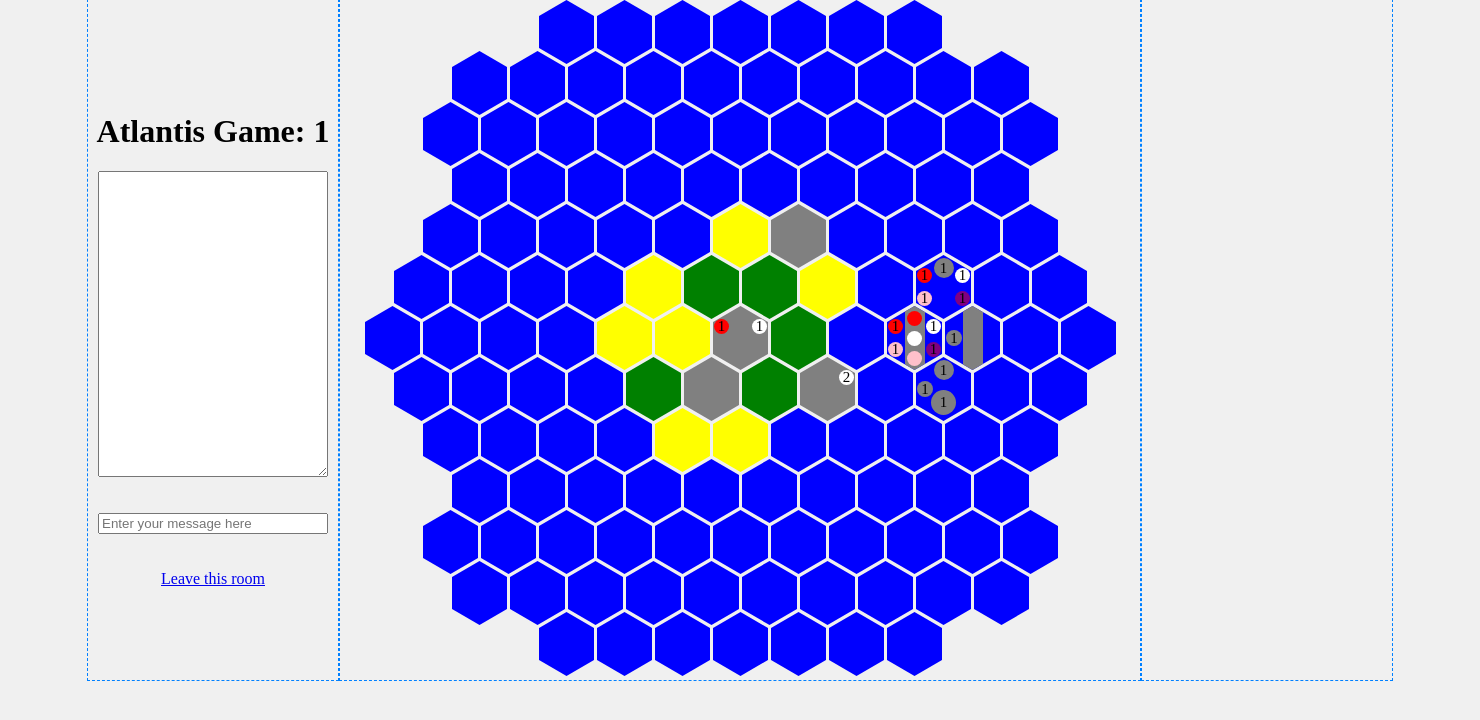
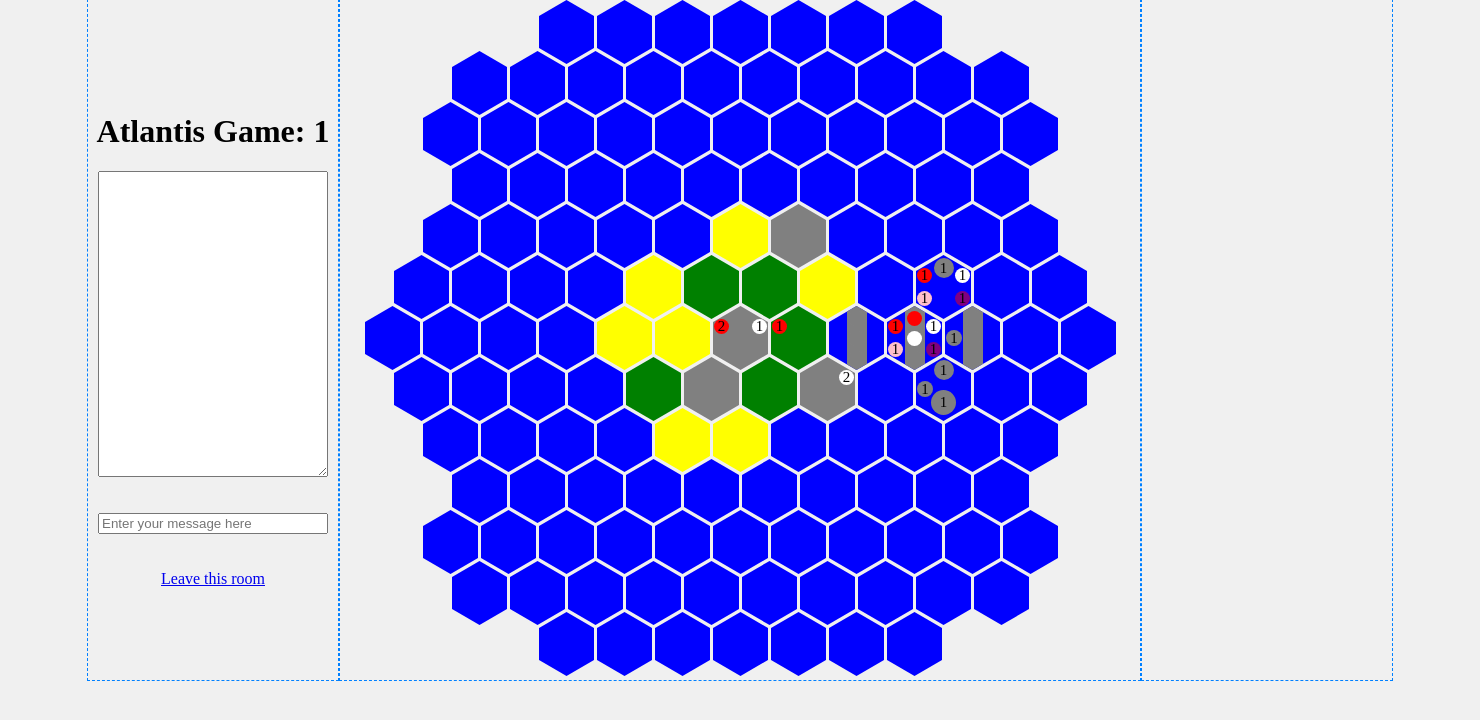
Before and after one commit to kaige212/Atlantis, a Flask app: page /Atlantis/1 in a window 1480 px wide. Shown: the part 60-780 px from the top of the page. Run offline with Flask 3, Linux system fonts and the light colour scheme; the visitor is signed in with stand-in values (Sample User, id 1).

Commit message:
yzc init

```diff
--- a/app/static/Atlantis.js
+++ b/app/static/Atlantis.js
@@ -1,7 +1,7 @@
 // 创建棋盘
 const chessboard = document.getElementById('chessboard');
 //const display_left = document.getElementById('display_left'); // 获取显示坐标的元素
-const display_right = document.getElementById('display_right'); // 获取显示坐标的元素
+const display_right = document.getElementById('right_board'); // 获取显示坐标的元素
 
 let currentHexagon = null; // 当前被点击的格子
 let currentNeighbors = [];
@@ -10,6 +10,50 @@ let currentPosition = []; // 当前被点击的格子
 let mode = 'mode1';
 let player = 'player1';
 let movemod = false;
+let selectedChess = null;
+let setboat = false;
+let step = 3;
+let player1chess = {'player1_0':{
+                        'score' : 1,
+                        'active' : 'on',
+                    },
+                    'player1_1':{
+                        'score' : 1,
+                        'active' : 'on',
+                    },
+                    'player1_2':{
+                        'score' : 1,
+                        'active' : 'on',
+                    },
+                    'player1_3':{
+                        'score' : 1,
+                        'active' : 'on',
+                    },
+                    'player1_4':{
+                        'score' : 1,
+                        'active' : 'on',
+                    },
+                    'player1_5':{
+                        'score' : 1,
+                        'active' : 'on',
+                    },
+                    'player1_6':{
+                        'score' : 1,
+                        'active' : 'on',
+                    },
+                    'player1_7':{
+                        'score' : 1,
+                        'active' : 'on',
+                    },
+                    'player1_8':{
+                        'score' : 1,
+                        'active' : 'on',
+                    },
+                    'player1_9':{
+                        'score' : 1,
+                        'active' : 'on',
+                    }
+                }
 
 /*let booleanArray = [
     [false, false, false, true , true , true , true , true , true , true , false, false, false],
@@ -56,10 +100,10 @@ for (let row = 0; row < 13; row++) {
             whale: 0,
             shark: 0,
             monster: 0,
-            player1: 0,
-            player2: 0,
-            player3: 0,
-            player4: 0,
+            player1: [],
+            player2: [],
+            player3: [],
+            player4: [],
         };
         if (((row === 0 || row === 12) && (col >= 3 && col <= 9)) ||
             ((row === 1 || row === 3 || row === 9 || row === 11) && (col >= 1 && col <= 10)) ||
@@ -93,24 +137,25 @@ grid[5][7].land = 'sand';
 grid[8][5].land = 'sand';
 grid[8][6].land = 'sand';
 
-grid[6][6].player1 = 1;
-grid[6][6].player2 = 1;
-grid[7][7].player2 = 2;
+grid[6][6].player1 = ['player1_0', 'player1_6'];
+grid[6][6].player2 = ['player2_2'];
+grid[7][7].player2 = ['player2_0', 'player2_3'];
 
-grid[5][9].player1 = 1;
-grid[5][9].player2 = 1;
-grid[5][9].player3 = 1;
-grid[5][9].player4 = 1;
+grid[5][9].player1 = ['player1_1'];
+grid[5][9].player2 = ['player2_1'];
+grid[5][9].player3 = ['player3_2'];
+grid[5][9].player4 = ['player4_2'];
 grid[5][9].whale = 1;
 
-grid[6][9].player1 = 1;
-grid[6][9].player2 = 1;
-grid[6][9].player3 = 1;
-grid[6][9].player4 = 1;
+grid[6][7].player1 = ['player1_9'];
+grid[6][8].haveboat = true;
+
+grid[6][9].player1 = ['player1_5'];
+grid[6][9].player2 = ['player2_5'];
+grid[6][9].player3 = ['player3_4'];
+grid[6][9].player4 = ['player4_4'];
 grid[6][9].haveboat = true;
-grid[6][9].boat[0] = 'player1';
-grid[6][9].boat[1] = 'player2';
-grid[6][9].boat[2] = 'player3';
+grid[6][9].boat = ['player1_7', 'player2_7', 'none'];
 
 grid[6][10].shark = 1;
 grid[6][10].haveboat = true;
@@ -135,41 +180,42 @@ for (let row = 0; row < 13; row++) {
             circlePlayer1.style.backgroundColor = player_color['player1'];
             const circlePlayer1num = document.createElement('div');
             circlePlayer1num.className = 'number player1num';
-            circlePlayer1num.textContent = grid[row][col].player1;
+            circlePlayer1num.textContent = grid[row][col].player1.length;
             circlePlayer1.appendChild(circlePlayer1num);
 
             const circlePlayer2 = createCircle('player2');
             circlePlayer2.style.backgroundColor = player_color['player2'];
             const circlePlayer2num = document.createElement('div');
             circlePlayer2num.className = 'number player2num';
-            circlePlayer2num.textContent = grid[row][col].player2;
+            circlePlayer2num.textContent = grid[row][col].player2.length;
             circlePlayer2.appendChild(circlePlayer2num);
 
             const circlePlayer3 = createCircle('player3');
             circlePlayer3.style.backgroundColor = player_color['player3'];
             const circlePlayer3num = document.createElement('div');
             circlePlayer3num.className = 'number player3num';
-            circlePlayer3num.textContent = grid[row][col].player3;
+            circlePlayer3num.textContent = grid[row][col].player3.length;
             circlePlayer3.appendChild(circlePlayer3num);
 
             const circlePlayer4 = createCircle('player4');
             circlePlayer4.style.backgroundColor = player_color['player4'];
             const circlePlayer4num = document.createElement('div');
             circlePlayer4num.className = 'number player4num';
-            circlePlayer4num.textContent = grid[row][col].player4;
+            circlePlayer4num.textContent = grid[row][col].player4.length;
             circlePlayer4.appendChild(circlePlayer4num);
 
             const rectangle= createRectangle();
             rectangle.style.backgroundColor = 'gray';
+            const circleBoat0= createCircle('boat0');
             const circleBoat1= createCircle('boat1');
-            circleBoat1.style.backgroundColor = player_color[grid[row][col].boat[0]];
             const circleBoat2= createCircle('boat2');
-            circleBoat2.style.backgroundColor = player_color[grid[row][col].boat[1]];
-            const circleBoat3= createCircle('boat3');
-            circleBoat3.style.backgroundColor = player_color[grid[row][col].boat[2]];
+            const [boat0, boat1, boat2] = grid[row][col].boat.map(boat => player_color[boat.split('_')[0]]);
+            circleBoat0.style.backgroundColor = boat0;
+            circleBoat1.style.backgroundColor = boat1;
+            circleBoat2.style.backgroundColor = boat2;
+            rectangle.appendChild(circleBoat0);
             rectangle.appendChild(circleBoat1);
             rectangle.appendChild(circleBoat2);
-            rectangle.appendChild(circleBoat3);
 
             const circleWhale= createCircle('whale');
             circleWhale.style.backgroundColor = 'gray';
@@ -192,10 +238,10 @@ for (let row = 0; row < 13; row++) {
             circleMonternum.textContent = grid[row][col].monster;
             circleMonter.appendChild(circleMonternum);
 
-            showNumber(circlePlayer1, grid[row][col].player1);
-            showNumber(circlePlayer2, grid[row][col].player2);
-            showNumber(circlePlayer3, grid[row][col].player3);
-            showNumber(circlePlayer4, grid[row][col].player4);
+            showNumber(circlePlayer1, grid[row][col].player1.length);
+            showNumber(circlePlayer2, grid[row][col].player2.length);
+            showNumber(circlePlayer3, grid[row][col].player3.length);
+            showNumber(circlePlayer4, grid[row][col].player4.length);
             showBoat(rectangle, grid[row][col].haveboat);
             showNumber(circleWhale, grid[row][col].whale);
             showNumber(circleShark, grid[row][col].shark);
@@ -214,45 +260,76 @@ for (let row = 0; row < 13; row++) {
             hexagons[row][col] = hexagon;
 
             hexagon.addEventListener('click', () => {
-                if (mode == 'mode1' && (grid[row][col].player1 > 0 || (currentNeighbors.indexOf(hexagon) != -1 && movemod == true))) {
-                    // 如果有之前点击过的格子，则移除其颜色效果
+                if (mode == 'mode1' && (grid[row][col].player1.length > 0 || (currentNeighbors.indexOf(hexagon) != -1 && movemod == true))) {
+                    //双击取消或上传
                     if (currentHexagon == hexagon && movemod == true) {
-                        currentHexagon.classList.remove('clicked');
-                        if (currentNeighbors) {
-                            currentNeighbors.forEach(neighbor => {
-                                neighbor.style.filter = 'brightness(100%)';
+                        if (grid[row][col].land == 'sea' && grid[row][col].haveboat && grid[row][col].boat.includes('none')) {
+                            showPopup2().then(() => {
+                                if (setboat) {
+                                    console.log(selectedChess);
+                                    console.log(currentPosition);
+                                    grid[currentPosition[0]][currentPosition[1]].player1 = grid[currentPosition[0]][currentPosition[1]].player1.filter(function(item) {return item !== selectedChess;});
+                                    showNumber(currentHexagon.querySelector('.player1'), grid[currentPosition[0]][currentPosition[1]].player1.length);
+                                    currentHexagon.querySelector('.player1').querySelector('.player1num').textContent = grid[currentPosition[0]][currentPosition[1]].player1.length;
+                                    grid[row][col].boat[grid[row][col].boat.indexOf('none')] = selectedChess;
+                                    showBoat(hexagon.querySelector('.rectangle'), grid[row][col].haveboat);
+                                    const [boat0, boat1, boat2] = grid[row][col].boat.map(boat => player_color[boat.split('_')[0]]);
+                                    circleBoat0.style.backgroundColor = boat0;
+                                    circleBoat1.style.backgroundColor = boat1;
+                                    circleBoat2.style.backgroundColor = boat2;
+                                    setboat = false;
+                                }
+                                ClearCurrent();
                             });
-                            currentNeighbors.length = 0;
                         }
-                        currentHexagon = null;
-                        movemod = false;
-                        currentPosition.length = 0;
+                        else {
+                            ClearCurrent();
+                        }
                     }
 
                     else if (currentHexagon != hexagon && movemod == true) {
-                        console.log(currentNeighbors.indexOf(hexagon));
-                        if (currentNeighbors.indexOf(hexagon)!=-1) {
-                            grid[currentPosition[0]][currentPosition[1]].player1 --;
-                            console.log(currentHexagon.querySelector('.player1'));
-                            showNumber(currentHexagon.querySelector('.player1'), grid[currentPosition[0]][currentPosition[1]].player1);
-                            currentHexagon.querySelector('.player1').querySelector('.player1num').textContent = grid[currentPosition[0]][currentPosition[1]].player1;
-                            grid[row][col].player1 ++;
-                            showNumber(hexagon.querySelector('.player1'), grid[row][col].player1);
-                            hexagon.querySelector('.player1').querySelector('.player1num').textContent = grid[row][col].player1;
+                        if (grid[currentPosition[0]][currentPosition[1]].land != 'sea' && grid[row][col].haveboat && grid[row][col].boat.includes('none')) {
+                            showPopup2().then(() => {
+                                if (setboat) {
+                                    console.log(selectedChess);
+                                    console.log(currentPosition);
+                                    grid[currentPosition[0]][currentPosition[1]].player1 = grid[currentPosition[0]][currentPosition[1]].player1.filter(function(item) {return item !== selectedChess;});
+                                    showNumber(currentHexagon.querySelector('.player1'), grid[currentPosition[0]][currentPosition[1]].player1.length);
+                                    currentHexagon.querySelector('.player1').querySelector('.player1num').textContent = grid[currentPosition[0]][currentPosition[1]].player1.length;
+                                    grid[row][col].boat[grid[row][col].boat.indexOf('none')] = selectedChess;
+                                    showBoat(hexagon.querySelector('.rectangle'), grid[row][col].haveboat);
+                                    const [boat0, boat1, boat2] = grid[row][col].boat.map(boat => player_color[boat.split('_')[0]]);
+                                    circleBoat0.style.backgroundColor = boat0;
+                                    circleBoat1.style.backgroundColor = boat1;
+                                    circleBoat2.style.backgroundColor = boat2;
+                                    setboat = false;
                                 }
-                        currentHexagon.classList.remove('clicked');
-                        if (currentNeighbors) {
-                            currentNeighbors.forEach(neighbor => {
-                                neighbor.style.filter = 'brightness(100%)';
+                                else if (currentNeighbors.indexOf(hexagon)!=-1) {
+                                    grid[currentPosition[0]][currentPosition[1]].player1 = grid[currentPosition[0]][currentPosition[1]].player1.filter(function(item) {return item !== selectedChess;});
+                                    showNumber(currentHexagon.querySelector('.player1'), grid[currentPosition[0]][currentPosition[1]].player1.length);
+                                    currentHexagon.querySelector('.player1').querySelector('.player1num').textContent = grid[currentPosition[0]][currentPosition[1]].player1.length;
+                                    grid[row][col].player1.push(selectedChess);
+                                    showNumber(hexagon.querySelector('.player1'), grid[row][col].player1.length);
+                                    hexagon.querySelector('.player1').querySelector('.player1num').textContent = grid[row][col].player1.length;
+                                    ClearCurrent();
+                                }
+                                ClearCurrent();
                             });
-                            currentNeighbors.length = 0;
                         }
-                        currentHexagon = null;
-                        movemod = false;
-                        currentPosition.length = 0;
+                        else if (currentNeighbors.indexOf(hexagon)!=-1) {
+                            grid[currentPosition[0]][currentPosition[1]].player1 = grid[currentPosition[0]][currentPosition[1]].player1.filter(function(item) {return item !== selectedChess;});
+                            showNumber(currentHexagon.querySelector('.player1'), grid[currentPosition[0]][currentPosition[1]].player1.length);
+                            currentHexagon.querySelector('.player1').querySelector('.player1num').textContent = grid[currentPosition[0]][currentPosition[1]].player1.length;
+                            grid[row][col].player1.push(selectedChess);
+                            showNumber(hexagon.querySelector('.player1'), grid[row][col].player1.length);
+                            hexagon.querySelector('.player1').querySelector('.player1num').textContent = grid[row][col].player1.length;
+                            ClearCurrent();
+                        }
                     }
 
                     else if (currentHexagon != hexagon && movemod == false) {
+                        //showChess(row, col);
+                        showPopup(row, col).then(() => {
                             movemod = true;
                             // 添加点击格子的颜色效果
                             hexagon.classList.add('clicked');
@@ -271,6 +348,7 @@ for (let row = 0; row < 13; row++) {
                             currentNeighbors = neighbors;
                             currentPosition[0] = row;
                             currentPosition[1] = col;
+                            console.log(currentPosition);
                             var Message = '<p>新的文本内容第一行<br>新的文本内容第二行<p>';
                             // 更新坐标显示
                             //display_left.innerHTML = Message;
@@ -285,6 +363,7 @@ for (let row = 0; row < 13; row++) {
                                                         玩家2: ${grid[row][col].player2}<br>
                                                         玩家3: ${grid[row][col].player3}<br>
                                                         玩家4: ${grid[row][col].player4}`;
+                        });
                     }
                 }
                 else if (mode == 'mode2') {
@@ -390,3 +469,95 @@ function isValidIndex(matrix, row, col) {
 
     return true;
 }
+
+function showPopup(row, col) {
+    return new Promise((resolve, reject) => {
+        const overlay = document.querySelector('.overlay');
+        const popup = document.getElementById('popup');
+        const playerSelector = document.getElementById('playerSelector');
+        playerSelector.innerHTML = ''; // 清空下拉列表
+        grid[row][col].player1.forEach((element, i) => {
+            const option = document.createElement('option');
+            option.value = element;
+            option.textContent = element;
+            playerSelector.appendChild(option);
+        });
+        overlay.style.display = 'block';
+        popup.style.display = 'block';
+        // 在关闭弹窗时执行回调函数
+        const closeButton = document.getElementById('popupclick');
+        const overlayButton = document.getElementById('overlayclick');
+        closeButton.addEventListener('click', function() {
+            setPlayer();
+            resolve();
+        });
+        overlayButton.addEventListener('click', function() {
+            closePopup();
+            resolve();
+        });
+    });
+}
+
+function closePopup(select = false) {
+    const overlay = document.querySelector('.overlay');
+    const popup = document.getElementById('popup');
+    overlay.style.display = 'none';
+    popup.style.display = 'none';
+    if (!select) {
+        ClearCurrent();
+    }
+}
+
+function setPlayer() {
+    const playerSelector = document.getElementById('playerSelector');
+    selectedChess = playerSelector.value;
+    console.log("选定的棋子为：" + selectedChess); // 这里可以根据需要修改操作
+
+    closePopup(true);
+}
+
+function showPopup2() {
+    return new Promise((resolve, reject) => {
+        const overlay = document.querySelector('.overlay2');
+        const popup = document.getElementById('popup2');
+        overlay.style.display = 'block';
+        popup.style.display = 'block';
+        // 在关闭弹窗时执行回调函数
+        const closeButton = document.getElementById('popup2click');
+        const overlayButton = document.getElementById('overlay2click');
+        closeButton.addEventListener('click', function() {
+            setonBoat();
+            resolve();
+        });
+        overlayButton.addEventListener('click', function() {
+            closePopup2();
+            resolve();
+        });
+    });
+}
+
+function closePopup2() {
+    const overlay = document.querySelector('.overlay2');
+    const popup = document.getElementById('popup2');
+    overlay.style.display = 'none';
+    popup.style.display = 'none';
+}
+
+function setonBoat() {
+    setboat = true;
+    closePopup2();
+}
+
+function ClearCurrent() {
+    currentHexagon.classList.remove('clicked');
+    if (currentNeighbors) {
+        currentNeighbors.forEach(neighbor => {
+            neighbor.style.filter = 'brightness(100%)';
+        });
+        currentNeighbors.length = 0;
+    }
+    currentHexagon = null;
+    movemod = false;
+    currentPosition.length = 0;
+    selectedChess = null
+}
--- a/app/static/styles.css
+++ b/app/static/styles.css
@@ -170,18 +171,18 @@ body {
     bottom: 6px;
 }
 
-.circle.boat1 {
+.circle.boat0 {
     width: 15px;
     height: 15px;
     top: 5px;
 }
 
-.circle.boat2 {
+.circle.boat1 {
     width: 15px;
     height: 15px;
 }
 
-.circle.boat3 {
+.circle.boat2 {
     width: 15px;
     height: 15px;
     bottom: 5px;
--- a/app/templates/Atlantis.html
+++ b/app/templates/Atlantis.html
@@ -30,7 +30,28 @@
         <!-- 游戏记录，右边 -->
         <div class="board_right" id="display_right">
             <!--  -->
+            <div id="right_board">
+                <!--  -->
+            </div>
+            <!--<p>选择一个棋子：</p>
+            <select id="playerSelector">
+            </select>-->
         </div> <!-- Display coordinates here -->
+
+        <!-- 弹窗 -->
+        <div class="overlay" id="overlayclick" onclick="closePopup()"></div> <!-- 点击遮罩层关闭弹窗 -->
+        <div class="overlay2" id="overlay2click" onclick="closePopup2()"></div> <!-- 点击遮罩层关闭弹窗 -->
+        <div id="popup" style="display: none;">
+            <p>选择一个棋子：</p>
+            <select id="playerSelector">
+            </select>
+            <button id="popupclick" onclick="setPlayer()">确定</button>
+        </div>
+        <div id="popup2" style="display: none;">
+            <p>确定登船：</p>
+            <button id="popup2click" onclick="setonBoat()">确定</button>
+        </div>
+
 
 
     <script src="{{url_for('static',filename='Atlantis.js')}}"></script>
@@ -38,4 +59,5 @@
     <script type="text/javascript" src="{{url_for('static',filename='socket.io.min.js')}}"></script>
     <script type="text/javascript" src="{{url_for('static',filename='my_socketio.js')}}"></script>
     </body>
+
 </html>
```
Also changed, not shown: other parts of app/static/styles.css (+45 -0 lines), app/templates/test.html (added, +65 -0 lines). Lines whose indentation alone changed are shown as unchanged.
